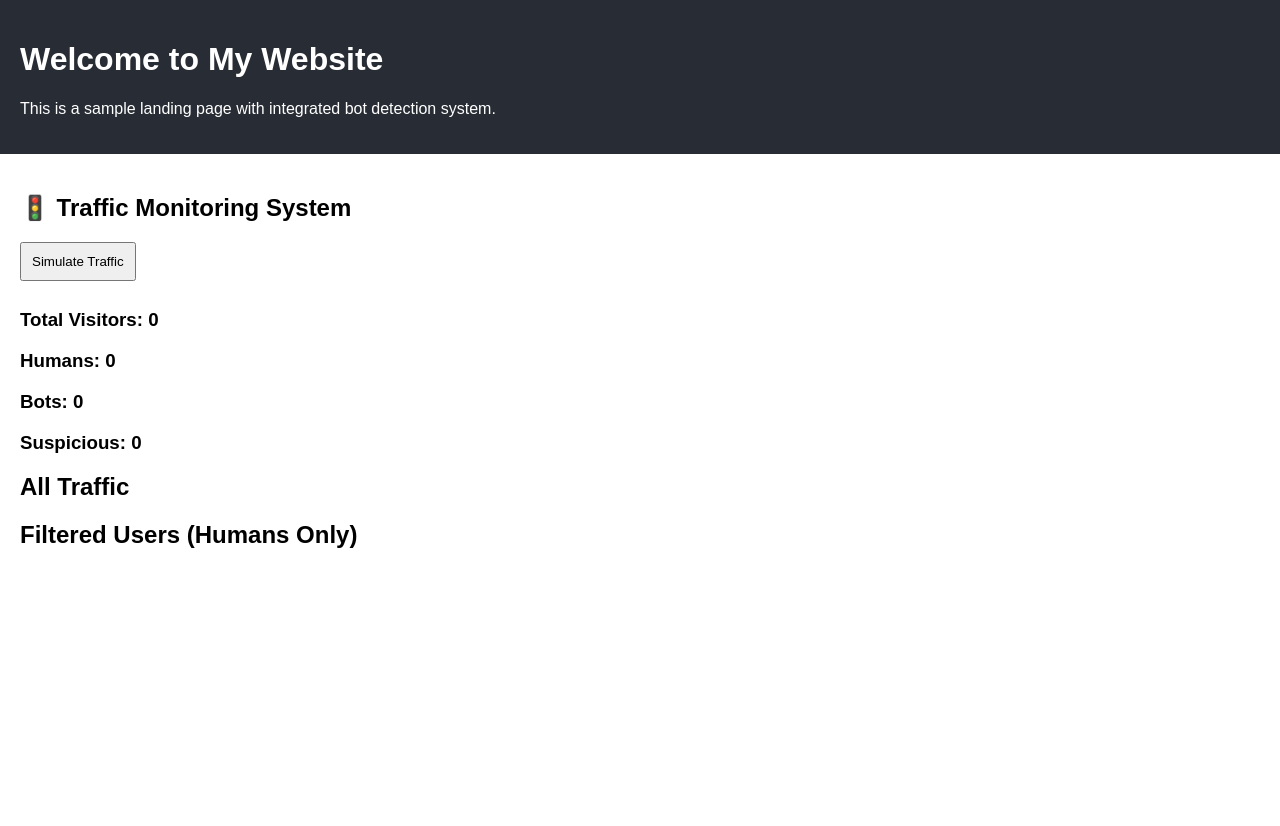
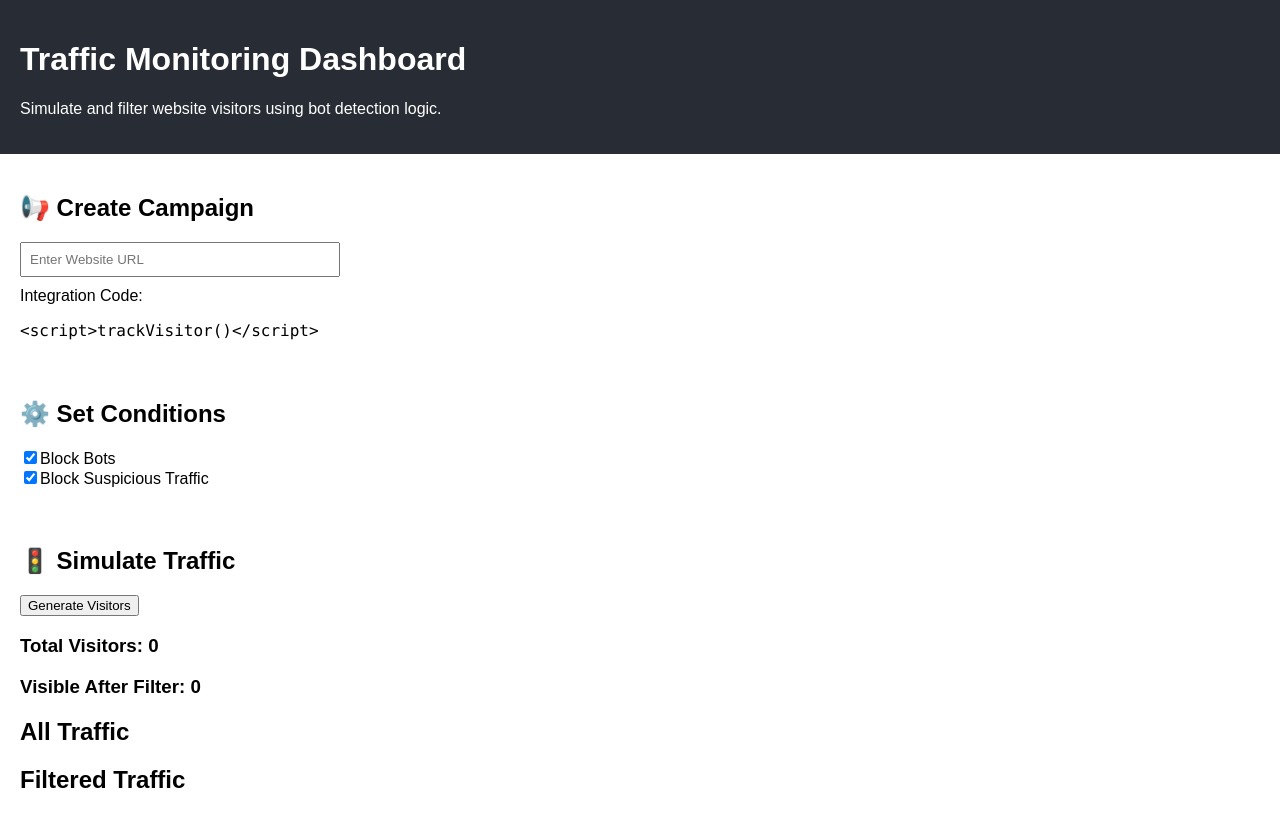
Before and after one commit to jagritiiii/bot-dashboard, a React (Create React App) app: page / in a window 1280 px wide. Shown: the top 826 px of the page. Before the commit the page ends 800 px from the top, so only its background shows below. Built offline with nearby package versions, Linux system fonts and the light colour scheme.

Commit message:
added campaign + conditions + trigger logic

```diff
--- a/src/App.js
+++ b/src/App.js
@@ -2,6 +2,8 @@ import React, { useState } from "react";
 
 function App() {
   const [data, setData] = useState([]);
+  const [blockBots, setBlockBots] = useState(true);
+  const [blockSuspicious, setBlockSuspicious] = useState(true);
 
   const generateTraffic = () => {
     const agents = ["Chrome", "Firefox", "Googlebot", "HeadlessChrome"];
@@ -22,43 +24,77 @@ function App() {
 
       temp.push({
         userAgent: ua,
-        ip: ip,
-        country: country,
-        type: type
+        ip,
+        country,
+        type
       });
     }
 
     setData(temp);
   };
 
-  const humans = data.filter(d => d.type === "Human");
-  const bots = data.filter(d => d.type === "Bot");
-  const suspicious = data.filter(d => d.type === "Suspicious");
+  const filtered = data.filter(d => {
+    if (blockBots && d.type === "Bot") return false;
+    if (blockSuspicious && d.type === "Suspicious") return false;
+    return true;
+  });
 
   return (
     <div style={{ fontFamily: "Arial" }}>
 
       {/* Landing Page */}
       <div style={{ padding: "20px", background: "#282c34", color: "white" }}>
-        <h1>Welcome to My Website</h1>
-        <p>This is a sample landing page with integrated bot detection system.</p>
+        <h1>Traffic Monitoring Dashboard</h1>
+        <p>Simulate and filter website visitors using bot detection logic.</p>
       </div>
 
-      {/* Bot Detection Dashboard */}
+      {/* Campaign Setup */}
       <div style={{ padding: "20px" }}>
-        <h2>🚦 Traffic Monitoring System</h2>
+        <h2>📢 Create Campaign</h2>
 
-        <button
-          onClick={generateTraffic}
-          style={{ padding: "10px", marginBottom: "10px" }}
-        >
-          Simulate Traffic
+        <input placeholder="Enter Website URL" style={{ padding: "8px", width: "300px" }} />
+
+        <p style={{ marginTop: "10px" }}>Integration Code:</p>
+        <code>
+          {`<script>trackVisitor()</script>`}
+        </code>
+      </div>
+
+      {/* Conditions */}
+      <div style={{ padding: "20px" }}>
+        <h2>⚙️ Set Conditions</h2>
+
+        <label>
+          <input
+            type="checkbox"
+            checked={blockBots}
+            onChange={() => setBlockBots(!blockBots)}
+          />
+          Block Bots
+        </label>
+
+        <br />
+
+        <label>
+          <input
+            type="checkbox"
+            checked={blockSuspicious}
+            onChange={() => setBlockSuspicious(!blockSuspicious)}
+          />
+          Block Suspicious Traffic
+        </label>
+      </div>
+
+      {/* Traffic Simulation */}
+      <div style={{ padding: "20px" }}>
+        <h2>🚦 Simulate Traffic</h2>
+
+        <button onClick={generateTraffic}>
+          Generate Visitors
         </button>
 
         <h3>Total Visitors: {data.length}</h3>
-        <h3>Humans: {humans.length}</h3>
-        <h3>Bots: {bots.length}</h3>
-        <h3>Suspicious: {suspicious.length}</h3>
+        <h3>Visible After Filter: {filtered.length}</h3>
 
         <h2>All Traffic</h2>
         <ul>
@@ -69,18 +105,18 @@ function App() {
           ))}
         </ul>
 
-        <h2>Filtered Users (Humans Only)</h2>
+        <h2>Filtered Traffic</h2>
         <ul>
-          {humans.map((d, i) => (
+          {filtered.map((d, i) => (
             <li key={i}>
               {d.userAgent} | {d.ip} | {d.country}
             </li>
           ))}
         </ul>
 
-        {bots.length > 0 && (
-          <p style={{ color: "red", marginTop: "10px" }}>
-            Bots detected → filtered / would be redirected
+        {(data.length !== filtered.length) && (
+          <p style={{ color: "red" }}>
+            Some users were blocked / redirected based on conditions
           </p>
         )}
       </div>
```
